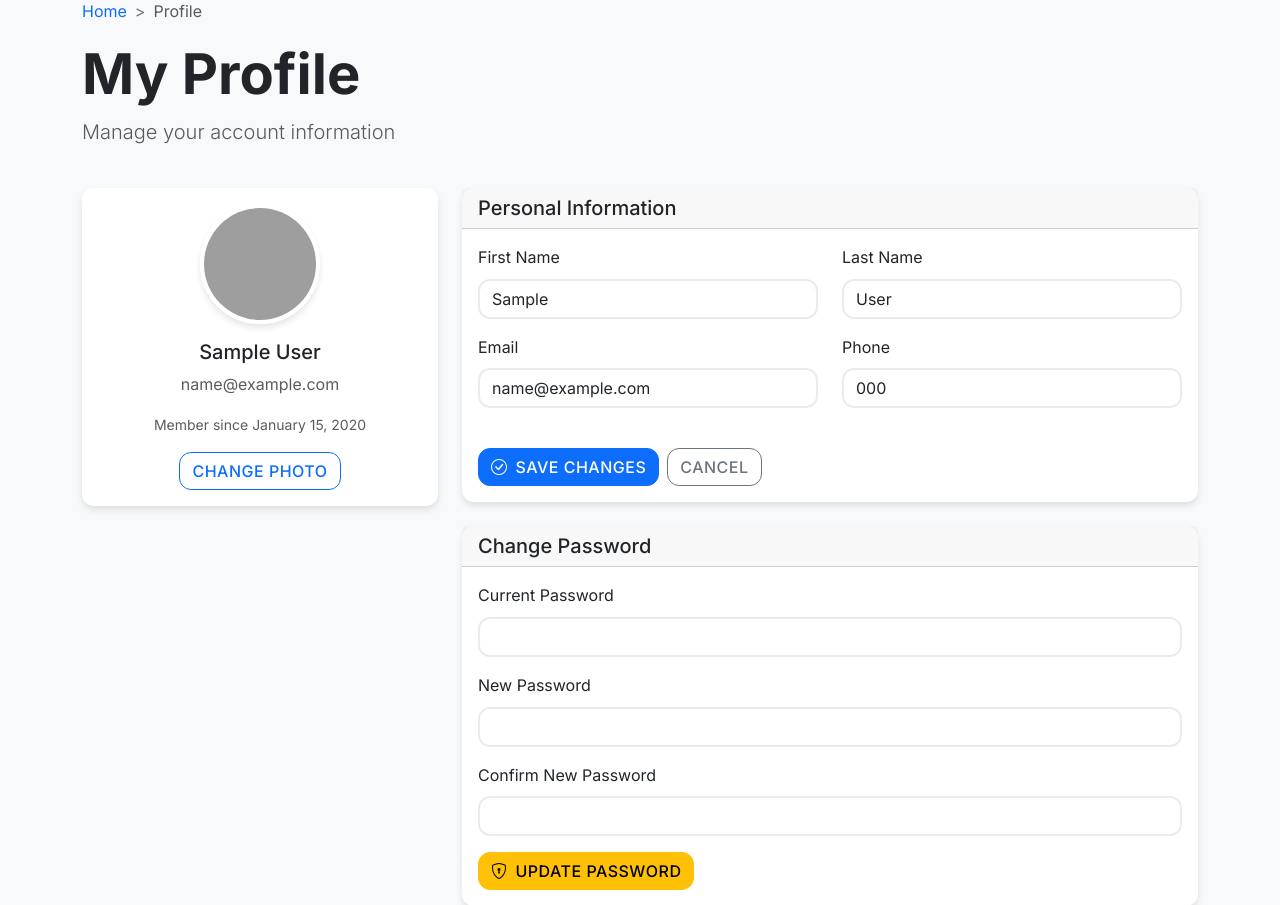
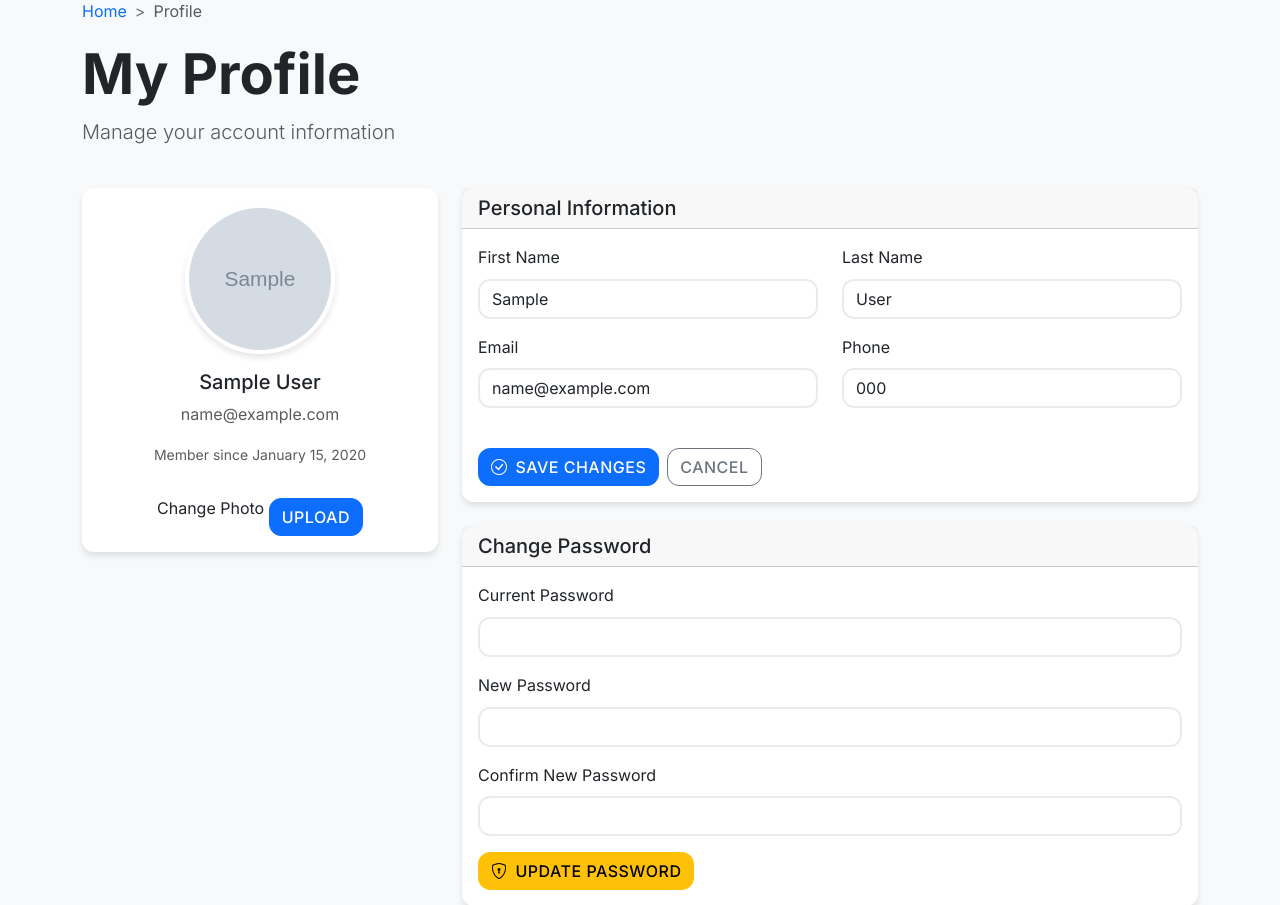
Before and after one commit to Harsh2678/csmproject, a Django app: page /profile/ in a window 1280 px wide. Shown: the part 129-1034 px from the top of the page. Run offline with Django 5.2, Linux system fonts and the light colour scheme; a user stored in the database is signed in; tables that the repository leaves empty hold one stand-in row (values such as "Sample post"); grey boxes marked "Sample" are stand-in pictures; grey boxes are pictures that could not be loaded.

Commit message:
profile photo update

```diff
--- a/cmsproject/models.py
+++ b/cmsproject/models.py
@@ -8,6 +8,8 @@ from django.contrib.auth.models import AbstractUser  # For custom user
 
 class CustomUser(AbstractUser):
     phone_number = models.CharField(max_length=20, blank=True, null=True)
+    profile_photo = models.ImageField(upload_to='profile_photos/', blank=True, null=True)
+
 
     def __str__(self):
         return self.username
--- a/myapp/forms.py
+++ b/myapp/forms.py
@@ -70,3 +70,11 @@ class UserProfileForm(forms.ModelForm):
         if qs.exists():
             raise forms.ValidationError("This email is already in use.")
         return email
+
+class UserProfilePhotoForm(forms.ModelForm):
+    class Meta:
+        model = User
+        fields = ["profile_photo"]
+        widgets = {
+            "profile_photo": forms.ClearableFileInput(attrs={"class": "hidden-file-input"}),
+        }
--- a/myapp/templates/profile.html
+++ b/myapp/templates/profile.html
@@ -11,6 +11,11 @@
     <link rel="preconnect" href="https://fonts.gstatic.com" crossorigin>
     <link href="https://fonts.googleapis.com/css2?family=Inter:wght@300;400;500;600;700&display=swap" rel="stylesheet">
     <link rel="stylesheet" href="{% static 'css/style.css' %}">
+    <style>
+        .hidden-file-input {
+            display: none;
+        }
+    </style>
 </head>
 <body>
     {% include "navigation.html" %}
@@ -33,11 +38,28 @@
             <div class="col-lg-4">
                 <div class="card">
                     <div class="card-body text-center">
-                        <img src="https://images.pexels.com/photos/2379004/pexels-photo-2379004.jpeg?auto=compress&cs=tinysrgb&w=200&h=200&fit=crop" class="profile-avatar mb-3" alt="Profile Picture">
+                        {% if request.user.profile_photo %}
+                            <img src="{{ request.user.profile_photo.url }}" alt="Profile Picture" class="profile-avatar mb-3 rounded-circle" style="width: 150px; height: 150px; object-fit: cover;">
+                        {% else %}
+                            <img src="https://images.pexels.com/photos/2379004/pexels-photo-2379004.jpeg?auto=compress&cs=tinysrgb&w=200&h=200&fit=crop" alt="Profile Picture" class="profile-avatar mb-3 rounded-circle" style="width: 150px; height: 150px; object-fit: cover;">
+                        {% endif %}
+
                         <h5>{{ request.user.first_name }} {{ request.user.last_name }}</h5>
                         <p class="text-muted">{{ request.user.email|default:request.user.username }}</p>
                         <p class="small text-muted">Member since {{ request.user.date_joined|date:"F j, Y" }}</p>
-                        <button class="btn btn-outline-primary">Change Photo</button>
+
+                        <form method="post" enctype="multipart/form-data" novalidate>
+                            {% csrf_token %}
+
+                            <label for="profile_photo">Change Photo</label>
+                            <input type="file" id="profile_photo" name="profile_photo" style="display:none;">
+
+                            {% if profile_photo_form.profile_photo.errors %}
+                                <div class="text-danger small mt-1">{{ profile_photo_form.profile_photo.errors.0 }}</div>
+                            {% endif %}
+
+                            <button type="submit" class="btn btn-primary mt-3" name="save_profile_photo">Upload</button>
+                        </form>
                     </div>
                 </div>
             </div>
--- a/myapp/views.py
+++ b/myapp/views.py
@@ -6,7 +6,7 @@ except Exception:
 from decimal import Decimal
 from django.contrib.auth.decorators import login_required
 from cmsproject.models import Category, SubCategory, Product, Cart, CartItem, Order, OrderItem, ShippingInfo
-from .forms import ShippingInfoForm, UserProfileForm
+from .forms import ShippingInfoForm, UserProfileForm, UserProfilePhotoForm
 from django.conf import settings
 from django.http import JsonResponse
 from django.views.decorators.csrf import csrf_exempt
@@ -44,7 +44,14 @@ def about(request):
 def profile(request):
     user = request.user
     profile_form = UserProfileForm(request.POST if request.POST and 'save_profile' in request.POST else None, instance=user)
+    profile_photo_form = UserProfilePhotoForm(request.POST if request.POST and 'save_profile_photo' in request.POST else None, request.FILES if request.method == 'POST' else None, instance=user)
     password_form = PasswordChangeForm(user, request.POST if request.POST and 'change_password' in request.POST else None)
+
+    # Handle profile update
+    if request.method == "POST" and 'save_profile_photo' in request.POST:
+        if profile_photo_form.is_valid():
+            profile_photo_form.save()
+            return redirect('profile')
 
     # Handle profile update
     if request.method == "POST" and 'save_profile' in request.POST:
@@ -64,6 +71,7 @@ def profile(request):
     return render(request, "profile.html", {
         "form": profile_form,
         "password_form": password_form,
+        "profile_phot_form": profile_photo_form
     })
 
 def list_categories(request):
```
Also changed, not shown: cmsproject/migrations/0002_customuser_profile_photo.py (added), media/profile_photos/image02.png (added), media/profile_photos/image03.png (added).
